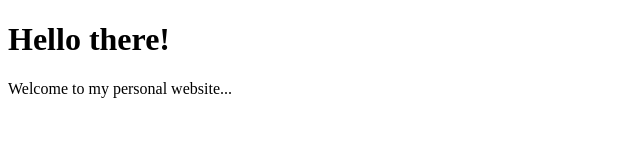
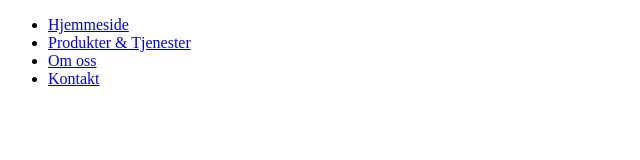
Before and after one commit to Joilr/hello_world, a plain HTML site: page index.html in a window 1280 px wide. Shown: the whole page, without its empty margins (0-640 px from the left). Drawn offline with Linux system fonts and the light colour scheme.

Commit message:
initalcommit

```diff
--- a/index.html
+++ b/index.html
@@ -5,10 +5,17 @@
     <meta charset="UTF-8">
     <meta http-equiv="X-UA-Compatible" content="IE=edge">
     <meta name="viewport" content="width=, initial-scale=1.0">
-    <title>Document</title>
+    <title>Business Plan AS</title>
 </head>
 <body>
-    <h1>Hello there!</h1>
-    <p>Welcome to my personal website...</p>
+    <nav>
+        <ul>
+            <li><a href="#">Hjemmeside</a></li>
+            <li><a href="#">Produkter & Tjenester</a></li>
+            <li><a href="#">Om oss</a></li>
+            <li><a href="#">Kontakt</a></li>
+        </ul>
+    </nav>
+
 </body>
 </html>
```
